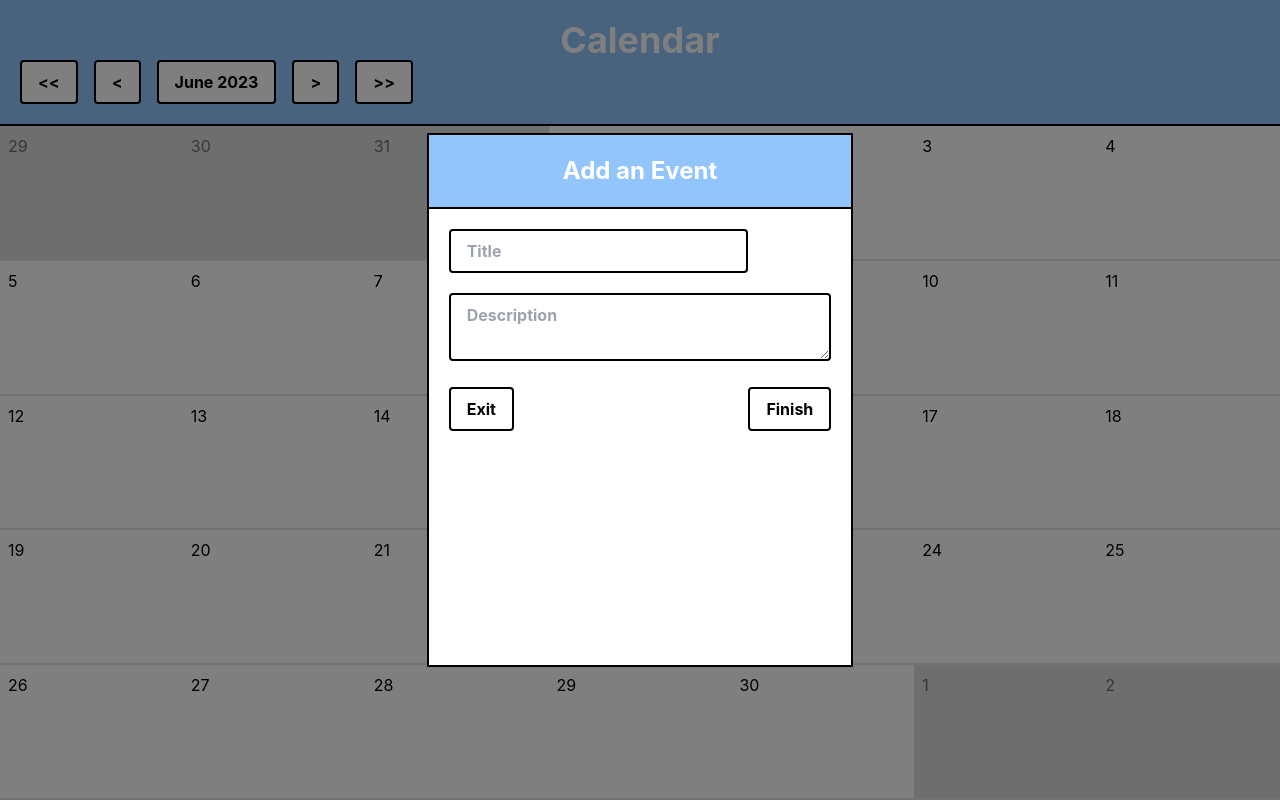
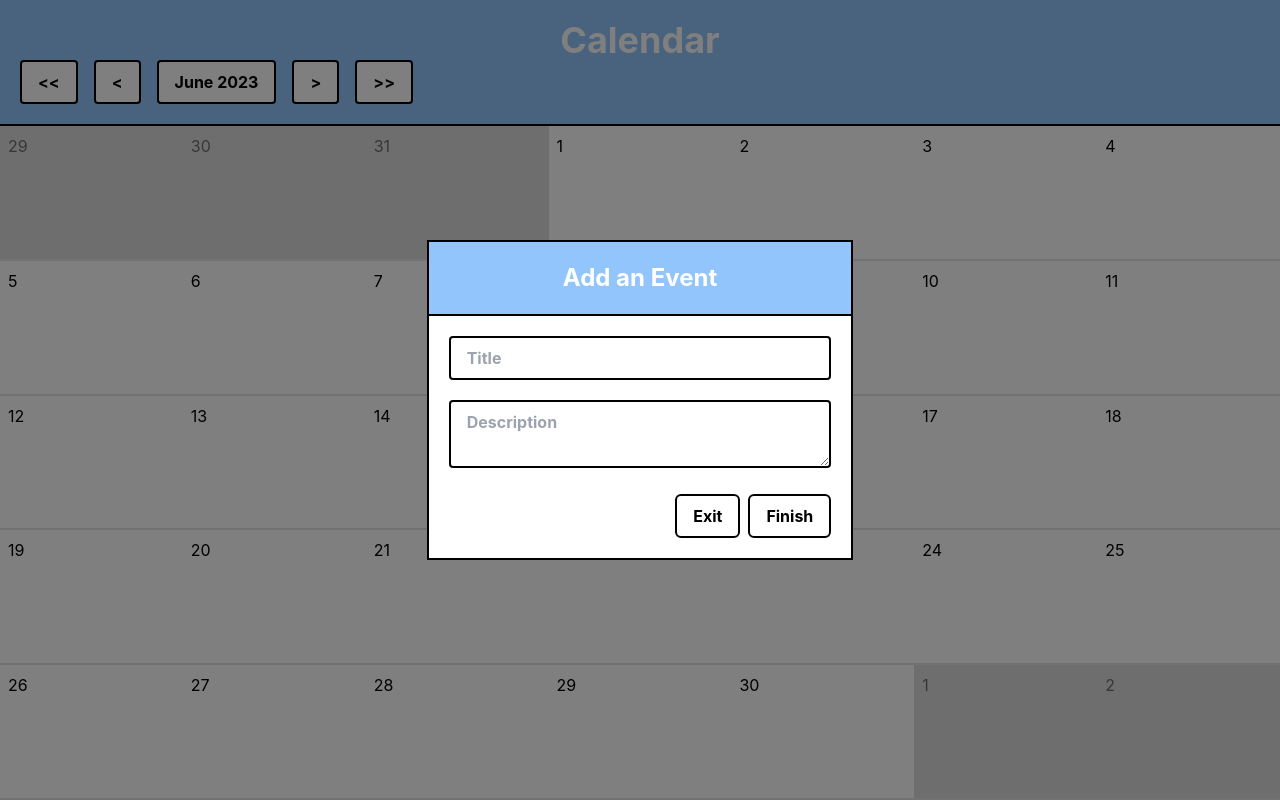
Before and after one commit to KGahan/Calendar, a React (Create React App) app: page / in a window 1280 px wide. Built offline with nearby package versions, Linux system fonts and the light colour scheme.

Commit message:
PopUp verbessert

```diff
--- a/src/Components/PopUp.tsx
+++ b/src/Components/PopUp.tsx
@@ -2,28 +2,26 @@ function PopUp() {
 
     return (
         <div className="absolute h-full w-full flex justify-center items-center bg-black bg-opacity-50">
-            <div className="h-2/3 w-1/3 bg-white border-2 border-black">
+            <div className="w-1/3 bg-white border-2 border-black">
                 <div className="w-full p-5 bg-blue-300 text-white text-center text-2xl font-bold border-b-2 border-black">Add an Event</div>
                 <div className="p-5">
                     <input
-                        className="bg-white text-black hover:bg-blue-200 border-2 border-black font-bold py-2 px-4 rounded"
+                        className="mb-5 w-full bg-white text-black hover:bg-blue-200 border-2 border-black font-bold py-2 px-4 rounded"
                         type="text"
                         placeholder="Title"
                     />
-                </div>
-                <div className="pl-5 pb-5 pr-5">
                     <textarea
-                        className="w-full bg-white text-black hover:bg-blue-200 border-2 border-black font-bold py-2 px-4 rounded"
+                        className="mb-5 w-full bg-white text-black hover:bg-blue-200 border-2 border-black font-bold py-2 px-4 rounded"
                         placeholder="Description"
                     ></textarea>
-                </div>
-                <div className="pl-5 pb-5 pr-5 flex justify-between">
-                    <button className="bg-white text-black hover:bg-blue-200 border-2 border-black font-bold py-2 px-4 rounded">
-                        Exit
-                    </button>
-                    <button className="bg-white text-black hover:bg-blue-200 border-2 border-black font-bold py-2 px-4 rounded">
-                        Finish
-                    </button>
+                    <div className="flex justify-end">
+                        <button className="bg-white text-black hover:bg-blue-200 border-2 border-black font-bold py-2 px-4 mr-2 rounded-md">
+                            Exit
+                        </button>
+                        <button className="bg-white text-black hover:bg-blue-200 border-2 border-black font-bold py-2 px-4 rounded-md">
+                            Finish
+                        </button>
+                    </div>
                 </div>
             </div>
         </div>
```
